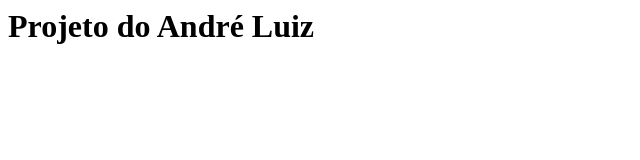
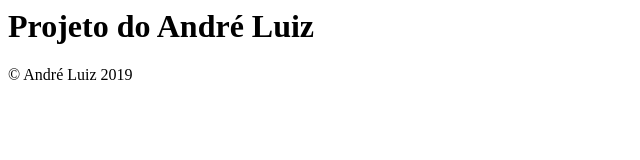
Before and after one commit to andreluizchr1/curso-git, a plain HTML site: page index.html in a window 1280 px wide. Shown: the whole page, without its empty margins (0-640 px from the left). Drawn offline with Linux system fonts and the light colour scheme.

Commit message:
Mensagem de copyright

```diff
--- a/index.html
+++ b/index.html
@@ -3,5 +3,6 @@
     </head>
     <body>
         <h1>Projeto do André Luiz</h1>
+        <footer>&copy; André Luiz 2019</footer>
     </body>
 </html>
```
